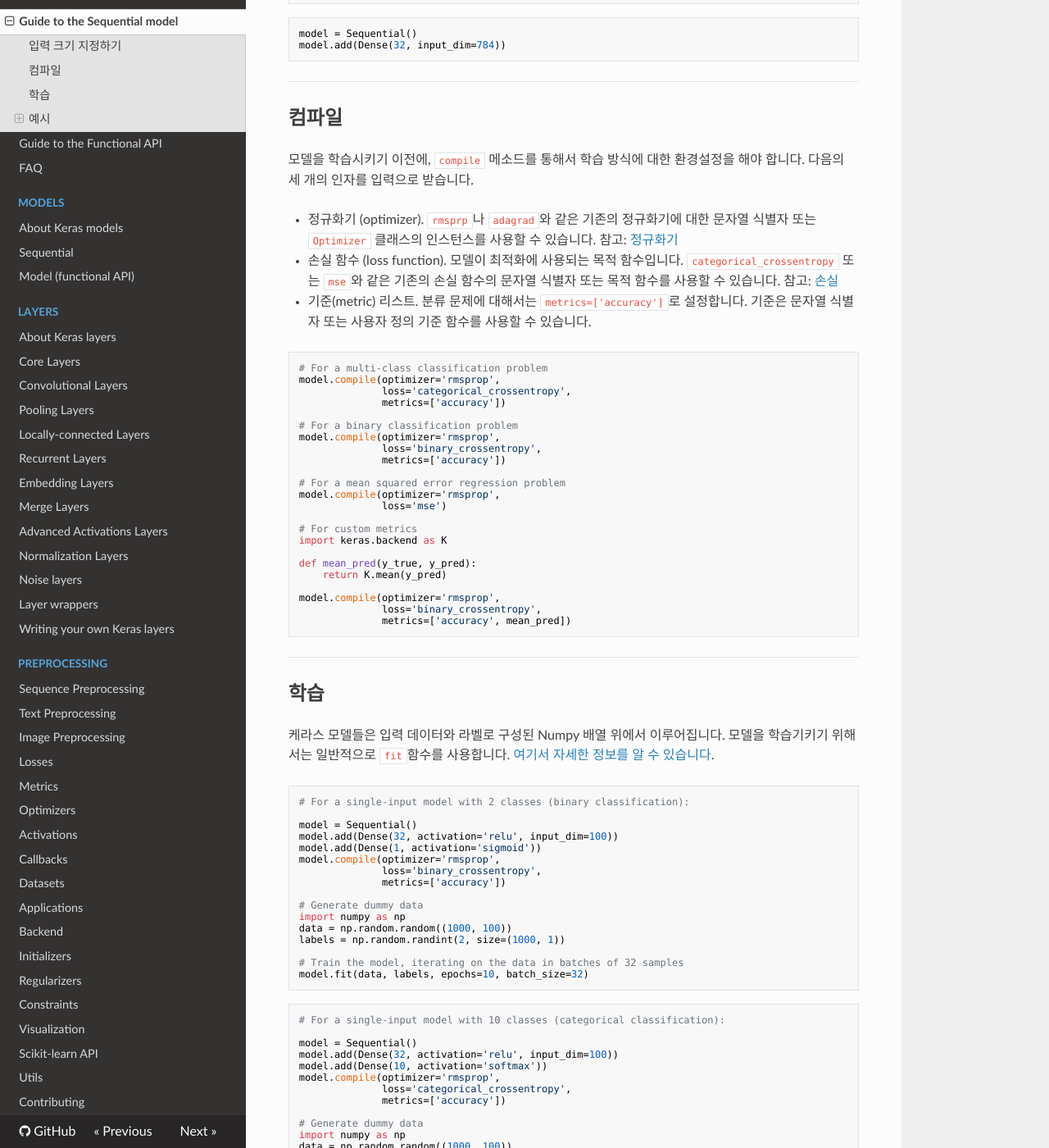
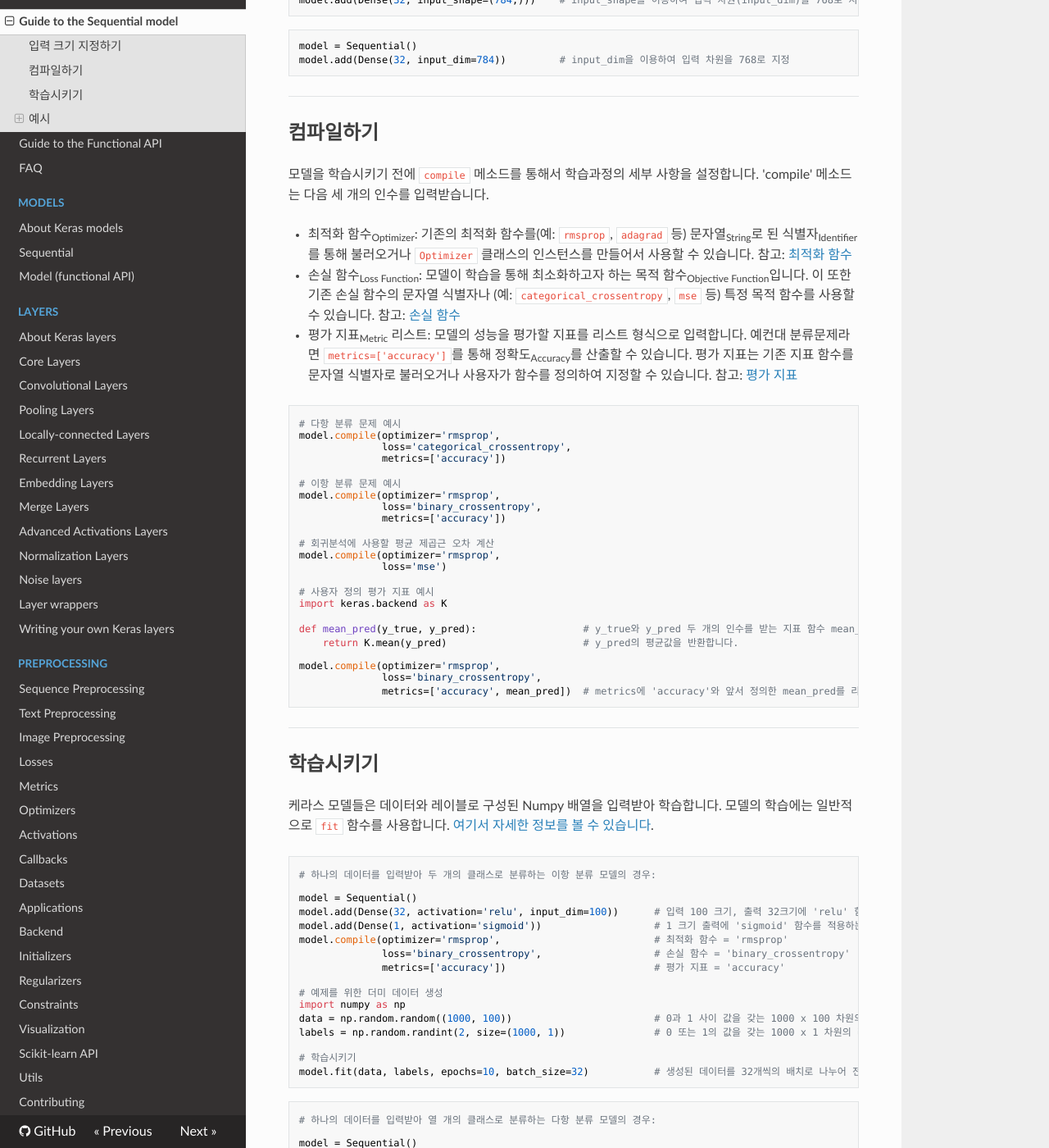
Before and after one commit to keras-team/keras-docs-ko, an MkDocs documentation site: the page built from sources/getting-started/sequential-model-guide.md, in a window 1280 px wide and 1400 px high, scrolled down 1250 px. Shown: the whole window at 82% size. Built offline with MkDocs 1.6.1, drawn with Linux system fonts in a browser that asks for light colours; nearby versions of some CDN libraries; some of the changed text lies outside the part shown.

Commit message:
re-translate the overall context of the document
용어, 표현, 오역을 수정하고, 이해를 돕기 위해 풀어쓰는 설명과 주석을 일부 추가함.

````diff
--- a/sources/getting-started/sequential-model-guide.md
+++ b/sources/getting-started/sequential-model-guide.md
@@ -10,14 +10,14 @@ from keras.layers import Dense, Activation      # Dense와 Activation 두 층
 
 # Sequential 생성자에 각 층을 순서대로 리스트[] 형식으로 입력하여 model이라는 이름의 모델을 만듭니다.
 model = Sequential([
-    Dense(32, input_shape=(784,)),
-    Activation('relu'),
-    Dense(10),
-    Activation('softmax'),
+    Dense(32, input_shape=(784,)),              # 784 차원의 입력을 받아 32 차원으로 출력하는 인공신경망 층입니다.
+    Activation('relu'),                         # 'relu' 활성화 함수를 적용하는 층입니다.
+    Dense(10),                                  # 입력을 10 차원로 출력하는 인공신경망 층입니다.
+    Activation('softmax'),                      # 'softmax' 활성화 함수를 적용하는 층입니다.
 ])
 ```
 
-각 층을 리스트 형식으로 입력하는 방법 외에도, `Sequential` 생성자로 만든 모델에 `.add()` 메소드<sub>Methods</sub>를 쓰면 손쉽게 새 층을 덧붙일 수 있습니다:
+각 층을 리스트 형식으로 입력하는 방법 외에도, `Sequential` 생성자로 만든 모델에 `.add()` 메소드<sub>Method</sub>를 쓰면 손쉽게 새 층을 덧붙일 수 있습니다:
 
 ```python
 model = Sequential()                    # 먼저 Sequential 생성자를 이용하여 빈 모델을 만들고,
@@ -29,102 +29,102 @@ model.add(Activation('relu'))           # Activation 층을 추가합니다.
 
 ## 입력 크기 지정하기
 
-각 모델은 어떤 크기<sub>Shape</sub>의 값이 입력될지 미리 알아야 합니다. 때문에 `Sequential` 모델의 첫 번째 층은 입력할 데이터의 크기 정보를 받습니다 (두 번째 이후 레이어들은 첫 번째 층의 입력 정보를 바탕으로 자동으로 크기를 추정합니다). 크기 정보는 다음과 같은 방법으로 입력할 수 있습니다:
+각 모델은 어떤 크기<sub>Shape</sub>의 값이 입력될지 미리 알아야 합니다. 때문에 `Sequential` 모델의 첫 번째 층은 입력할 데이터의 크기 정보를 받습니다 (이후의 레이어들은 첫 번째 층의 입력 정보를 바탕으로 자동으로 크기를 추정합니다). 크기 정보는 다음과 같은 방법으로 입력할 수 있습니다:
 
-- 첫 번째 층의 `input_shape` 인수에 크기를 입력하는 방법입니다. `input_shape` 인수는 입력 데이터의 각 차원별 크기를 나타내는 정수값들이 나열된 튜플<sub>Tuple</sub> 형식이며, 정수 대신 `None`을 쓸 경우 아직 정해지지 않은 양의 정수를 나타냅니다. 이때 배치<sub>Batch</sub> 차원은 `input_shape` 인수에 포함시키지 않습니다.
+- 첫 번째 층의 `input_shape` 인수<sub>Argument</sub>에 크기를 입력하는 방법입니다. `input_shape` 인수는 입력 데이터의 각 차원별 크기를 나타내는 정수값들이 나열된 튜플<sub>Tuple</sub> 형식이며, 정수 대신 `None`을 쓸 경우 아직 정해지지 않은 양의 정수를 나타냅니다. 이때 배치<sub>Batch</sub> 차원은 `input_shape` 인수에 포함시키지 않습니다.
 - `input_shape` 인수는 입력 값의 차원 크기와 시계열 입력의 길이를 포괄합니다. 따라서 `Dense`와 같이 2차원 처리를 하는 층의 경우 `input_shape` 대신에 입력 차원의 크기를 `input_dim` 인수를 통해서도 지정할 수 있으며, 시계열과 같이 3차원 처리를 하는 층은 입력 차원의 크기를 나타내는 `input_dim`과 시계열 길이를 나타내는 `input_length` 두 종류의 인수를 사용해서 각각 별도로 지정할 수 있습니다.
-- 배치 크기를 고정해야 하는 경우 `batch_size`로 크기를 정할 수 있습니다. (순환 신경망<sub>Recurrent Neural Network</sub>과 같이 현 시점의 입력 결과를 저장하여 다음 시점으로 넘기는 처리를 하는 경우 배치 크기 고정이 필요합니다.) 예를 들어, `batch_size=32`와 `input_shape=(6, 8)`을 층에 입력하면 이후의 모든 입력을 `(32, 6, 8)`의 형태로 기대하여 처리합니다.
+- 배치 크기를 고정해야 하는 경우 `batch_size`로 크기를 정할 수 있습니다. (순환 신경망<sub>Recurrent Neural Network</sub>과 같이 현 시점의 결과를 저장하여 다음 시점으로 넘기는 처리를 하는 경우 배치 크기 고정이 필요합니다.) 예를 들어, `batch_size=32`와 `input_shape=(6, 8)`을 층에 입력하면 이후의 모든 입력을 `(32, 6, 8)`의 형태로 기대하여 처리합니다.
 
 이에 따라, 아래의 두 코드는 완전히 동일하게 작동합니다.
 ```python
 model = Sequential()
-model.add(Dense(32, input_shape=(784,)))
+model.add(Dense(32, input_shape=(784,)))    # input_shape를 이용하여 입력 차원(input_dim)을 768로 지정
 ```
 ```python
 model = Sequential()
-model.add(Dense(32, input_dim=784))
+model.add(Dense(32, input_dim=784))         # input_dim을 이용하여 입력 차원을 768로 지정
 ```
 
 ----
 
-## 컴파일
+## 컴파일하기
 
-모델을 학습시키기 이전에, `compile` 메소드를 통해서 학습 방식에 대한 환경설정을 해야 합니다. 다음의 세 개의 인자를 입력으로 받습니다.
+모델을 학습시키기 전에 `compile` 메소드를 통해서 학습과정의 세부 사항을 설정합니다. 'compile' 메소드는 다음 세 개의 인수를 입력받습니다.
 
-- 정규화기 (optimizer). `rmsprp`나 `adagrad`와 같은 기존의 정규화기에 대한 문자열 식별자 또는 `Optimizer` 클래스의 인스턴스를 사용할 수 있습니다. 참고: [정규화기](/optimizers)
-- 손실 함수 (loss function). 모델이 최적화에 사용되는 목적 함수입니다. `categorical_crossentropy` 또는 `mse`와 같은 기존의 손실 함수의 문자열 식별자 또는 목적 함수를 사용할 수 있습니다. 참고: [손실](/losses)
-- 기준(metric) 리스트. 분류 문제에 대해서는 `metrics=['accuracy']`로 설정합니다. 기준은 문자열 식별자 또는 사용자 정의 기준 함수를 사용할 수 있습니다.
+- 최적화 함수<sub>Optimizer</sub>: 기존의 최적화 함수를(예: `rmsprop`, `adagrad` 등) 문자열<sub>String</sub>로 된 식별자<sub>Identifier</sub>를 통해 불러오거나 `Optimizer` 클래스의 인스턴스를 만들어서 사용할 수 있습니다. 참고: [최적화 함수](/optimizers)
+- 손실 함수<sub>Loss Function</sub>: 모델이 학습을 통해 최소화하고자 하는 목적 함수<sub>Objective Function</sub>입니다. 이 또한 기존 손실 함수의 문자열 식별자나 (예: `categorical_crossentropy`, `mse` 등) 특정 목적 함수를 사용할 수 있습니다. 참고: [손실 함수](/losses)
+- 평가 지표<sub>Metric</sub> 리스트: 모델의 성능을 평가할 지표를 리스트 형식으로 입력합니다. 예컨대 분류문제라면 `metrics=['accuracy']`를 통해 정확도<sub>Accuracy</sub>를 산출할 수 있습니다. 평가 지표는 기존 지표 함수를 문자열 식별자로 불러오거나 사용자가 함수를 정의하여 지정할 수 있습니다. 참고: [평가 지표](/metrics)
 
 ```python
-# For a multi-class classification problem
+# 다항 분류 문제 예시
 model.compile(optimizer='rmsprop',
               loss='categorical_crossentropy',
               metrics=['accuracy'])
 
-# For a binary classification problem
+# 이항 분류 문제 예시
 model.compile(optimizer='rmsprop',
               loss='binary_crossentropy',
               metrics=['accuracy'])
 
-# For a mean squared error regression problem
+# 회귀분석에 사용할 평균 제곱근 오차 계산
 model.compile(optimizer='rmsprop',
               loss='mse')
 
-# For custom metrics
+# 사용자 정의 평가 지표 예시
 import keras.backend as K
 
-def mean_pred(y_true, y_pred):
-    return K.mean(y_pred)
+def mean_pred(y_true, y_pred):                  # y_true와 y_pred 두 개의 인수를 받는 지표 함수 mean_pred를 정의합니다.
+    return K.mean(y_pred)                       # y_pred의 평균값을 반환합니다.
 
 model.compile(optimizer='rmsprop',
               loss='binary_crossentropy',
-              metrics=['accuracy', mean_pred])
+              metrics=['accuracy', mean_pred])  # metrics에 'accuracy'와 앞서 정의한 mean_pred를 리스트 형식으로 입력합니다.
 ```
 
 ----
 
-## 학습
+## 학습시키기
 
-케라스 모델들은 입력 데이터와 라벨로 구성된 Numpy 배열 위에서 이루어집니다. 모델을 학습기키기 위해서는 일반적으로 `fit`함수를 사용합니다. [여기서 자세한 정보를 알 수 있습니다](/models/sequential).
+케라스 모델들은 데이터와 레이블로 구성된 Numpy 배열을 입력받아 학습합니다. 모델의 학습에는 일반적으로 `fit` 함수를 사용합니다. [여기서 자세한 정보를 볼 수 있습니다](/models/sequential).
 
 ```python
-# For a single-input model with 2 classes (binary classification):
+# 하나의 데이터를 입력받아 두 개의 클래스로 분류하는 이항 분류 모델의 경우:
+
+model = Sequential()
+model.add(Dense(32, activation='relu', input_dim=100))      # 입력 100 크기, 출력 32크기에 'relu' 함수를 적용하는 인공신경망 층입니다.
+model.add(Dense(1, activation='sigmoid'))                   # 1 크기 출력에 'sigmoid' 함수를 적용하는 인공신경망 층입니다.
+model.compile(optimizer='rmsprop',                          # 최적화 함수 = 'rmsprop'
+              loss='binary_crossentropy',                   # 손실 함수 = 'binary_crossentropy'
+              metrics=['accuracy'])                         # 평가 지표 = 'accuracy'
+
+# 예제를 위한 더미 데이터 생성
+import numpy as np
+data = np.random.random((1000, 100))                        # 0과 1 사이 값을 갖는 1000 x 100 차원의 난수 행렬을 무작위로 생성합니다.
+labels = np.random.randint(2, size=(1000, 1))               # 0 또는 1의 값을 갖는 1000 x 1 차원의 레이블 행렬을 무작위로 생성합니다.
+
+# 학습시키기
+model.fit(data, labels, epochs=10, batch_size=32)           # 생성된 데이터를 32개씩의 배치로 나누어 전체를 총 10회 학습시킵니다.
+```
+
+```python
+# 하나의 데이터를 입력받아 열 개의 클래스로 분류하는 다항 분류 모델의 경우:
 
 model = Sequential()
 model.add(Dense(32, activation='relu', input_dim=100))
-model.add(Dense(1, activation='sigmoid'))
+model.add(Dense(10, activation='softmax'))                  # 10 크기 출력에 'sigmoid' 함수를 적용하는 인공신경망 층입니다.
 model.compile(optimizer='rmsprop',
-              loss='binary_crossentropy',
+              loss='categorical_crossentropy',              # 손실 함수 = 'categorical_crossentropy'
               metrics=['accuracy'])
 
-# Generate dummy data
+# 예제를 위한 더미 데이터 생성
 import numpy as np
 data = np.random.random((1000, 100))
-labels = np.random.randint(2, size=(1000, 1))
+labels = np.random.randint(10, size=(1000, 1))              # 0과 9사이 정수값을 갖는 100 x 1 차원 레이블 행렬을 무작위로 생성합니다.
 
-# Train the model, iterating on the data in batches of 32 samples
-model.fit(data, labels, epochs=10, batch_size=32)
-```
-
-```python
-# For a single-input model with 10 classes (categorical classification):
-
-model = Sequential()
-model.add(Dense(32, activation='relu', input_dim=100))
-model.add(Dense(10, activation='softmax'))
-model.compile(optimizer='rmsprop',
-              loss='categorical_crossentropy',
-              metrics=['accuracy'])
-
-# Generate dummy data
-import numpy as np
-data = np.random.random((1000, 100))
-labels = np.random.randint(10, size=(1000, 1))
-
-# Convert labels to categorical one-hot encoding
+# 레이블을 10개 클래스의 명목형 원-핫 인코딩 데이터로 변환
 one_hot_labels = keras.utils.to_categorical(labels, num_classes=10)
 
-# Train the model, iterating on the data in batches of 32 samples
+# 각 32개씩의 배치로 나누어 총 10회 학습
 model.fit(data, one_hot_labels, epochs=10, batch_size=32)
 ```
 
@@ -135,18 +135,18 @@ model.fit(data, one_hot_labels, epochs=10, batch_size=32)
 
 바로 실험해볼 수 있는 예시들입니다!
 
-[examples 폴더](https://github.com/keras-team/keras/tree/master/examples) 안에서 실제 데이터셋에 대한 예시 모델들을 볼 수 있습니다.
+[examples 폴더](https://github.com/keras-team/keras/tree/master/examples) 안에서 실제 데이터셋을 다루는 예제들을 볼 수 있습니다.
 
-- CIFAR10 소형 이미지 분류: 실시간 데이터 증강을 포함하는 합성곱 인공 신경망 (CNN)
-- IMDB 영화 감상 분류: 연속적인 문자에 대한 LSTM
-- Reuters newswires 주제 분류: 다계층 신경망 (MLP)
-- MNIST 손으로 쓴 숫자 이미지 분류: MLP & CNN
+- CIFAR10 소형 이미지 분류: 실시간 데이터 증강을 포함하는 합성곱 신경망<sub>Convolutional Neural Network</sub>
+- IMDB 영화 후기 감정 분류: 순서를 가진 문자열을 다루는 LSTM<sub>Long Short-Term Memory</sub> 모형
+- 로이터 뉴스<sub>Reuters Newswires</sub> 주제 분류: 다층 신경망<sub>Multilayer perceptron<sub> 모형
+- MNIST 손으로 쓴 숫자 이미지 분류: 다층 신경망과 합성곱 신경망
 - LSTM을 이용한 문자열 수준의 텍스트 생성기
 
 ...등등.
 
 
-### 다중 클레스 소프트맥스 분류를 위한 다계층 인공 신경망 (MLP) :
+### 다항 소프트맥스 분류<sub>Multi-class Softmax Classification</sub>를 위한 다층 신경망 (MLP):
 
 ```python
 import keras
@@ -154,7 +154,7 @@ from keras.models import Sequential
 from keras.layers import Dense, Dropout, Activation
 from keras.optimizers import SGD
 
-# Generate dummy data
+# 예제를 위한 더미 데이터 생성
 import numpy as np
 x_train = np.random.random((1000, 20))
 y_train = keras.utils.to_categorical(np.random.randint(10, size=(1000, 1)), num_classes=10)
@@ -183,14 +183,14 @@ score = model.evaluate(x_test, y_test, batch_size=128)
 ```
 
 
-### 이진 분류를 위한 MLP:
+### 이항 분류<sub>Binary Classification</sub>를 위한 다층 신경망 (MLP):
 
 ```python
 import numpy as np
 from keras.models import Sequential
 from keras.layers import Dense, Dropout
 
-# Generate dummy data
+# 예제를 위한 더미 데이터 생성
 x_train = np.random.random((1000, 20))
 y_train = np.random.randint(2, size=(1000, 1))
 x_test = np.random.random((100, 20))
@@ -214,7 +214,7 @@ score = model.evaluate(x_test, y_test, batch_size=128)
 ```
 
 
-### VGG 스타일 convnet:
+### VGG 유형의 합성곱 신경망:
 
 ```python
 import numpy as np
@@ -224,7 +224,7 @@ from keras.layers import Dense, Dropout, Flatten
 from keras.layers import Conv2D, MaxPooling2D
 from keras.optimizers import SGD
 
-# Generate dummy data
+# 예제를 위한 더미 데이터 생성
 x_train = np.random.random((100, 100, 100, 3))
 y_train = keras.utils.to_categorical(np.random.randint(10, size=(100, 1)), num_classes=10)
 x_test = np.random.random((20, 100, 100, 3))
@@ -256,7 +256,7 @@ score = model.evaluate(x_test, y_test, batch_size=32)
 ```
 
 
-### 시퀀스 분류를 위한 LSTM:
+### LSTM을 사용한 순서형<sub>Sequence</sub> 데이터의 분류:
 
 ```python
 from keras.models import Sequential
@@ -280,7 +280,7 @@ model.fit(x_train, y_train, batch_size=16, epochs=10)
 score = model.evaluate(x_test, y_test, batch_size=16)
 ```
 
-### 시퀀스 분류를 위한 1D 합성곱:
+### 1차원 합성곱<sub>1D Convolution</sub>을 활용한 순서형 데이터 분류:
 
 ```python
 from keras.models import Sequential
@@ -308,11 +308,11 @@ model.fit(x_train, y_train, batch_size=16, epochs=10)
 score = model.evaluate(x_test, y_test, batch_size=16)
 ```
 
-### 시퀀스 분류를 위한 축적형 LSTM
+### 순서형 데이터 분류를 위한 LSTM 층 쌓기
 
-보다 고수준의 한시적 표현(temporal representation)을 학습하기 위하여 3개의 LSTM 레이어를 연결하여 사용합니다.
+고차원의 시계열 요인들을 학습할 수 있도록 LSTM 층을 세 겹으로 쌓은 모델을 만듭니다.
 
-앞의 두 LSTM은 각각의 전체 출력 시퀀스를 반환하지만, 마지막 남은 LSTM은 출력 시퀀스의 마지막 단계만을 반환합니다. 결과적으로 한시적 차원(temporal dimension)을 생략하게 됩니다. 이를테면 입력 시퀀스를 하나의 벡터로 변환합니다.
+처음의 두 LSTM 층은 순서의 모든 지점에서 결과값을 출력합니다. 즉, 입력값의 순서 갯수와 출력값의 순서 갯수가 같습니다. 하지만 마지막 LSTM 층은 단 한 번 최종 시점에서만 결과를 출력합니다. 따라서 시계열 차원도 없어집니다. (길이를 가진 입력 시퀀스를 하나의 벡터로 변환하는 것과 같습니다.)
 
 <img src="https://keras.io/img/regular_stacked_lstm.png" alt="stacked LSTM" style="width: 300px;"/>
 
@@ -321,27 +321,27 @@ from keras.models import Sequential
 from keras.layers import LSTM, Dense
 import numpy as np
 
-data_dim = 16
-timesteps = 8
-num_classes = 10
+data_dim = 16                                       # 입력 데이터는 16 차원입니다.
+timesteps = 8                                       # 8개의 순서 시점을 갖습니다.
+num_classes = 10                                    # 목표 클래스는 10개 입니다.
 
-# expected input data shape: (batch_size, timesteps, data_dim)
+# 입력 데이터의 크기: (batch_size, timesteps, data_dim)
 model = Sequential()
 model.add(LSTM(32, return_sequences=True,
-               input_shape=(timesteps, data_dim)))  # returns a sequence of vectors of dimension 32
-model.add(LSTM(32, return_sequences=True))  # returns a sequence of vectors of dimension 32
-model.add(LSTM(32))  # return a single vector of dimension 32
+               input_shape=(timesteps, data_dim)))  # 32 차원의 순서형 벡터를 반환합니다.
+model.add(LSTM(32, return_sequences=True))          # 32 차원의 순서형 벡터를 반환합니다.
+model.add(LSTM(32))                                 # 32 차원의 단일 벡터를 반환합니다.
 model.add(Dense(10, activation='softmax'))
 
 model.compile(loss='categorical_crossentropy',
               optimizer='rmsprop',
               metrics=['accuracy'])
 
-# Generate dummy training data
+# 예제를 위한 더미 훈련 데이터 생성
 x_train = np.random.random((1000, timesteps, data_dim))
 y_train = np.random.random((1000, num_classes))
 
-# Generate dummy validation data
+# 예제를 위한 더미 검증 데이터 생성
 x_val = np.random.random((100, timesteps, data_dim))
 y_val = np.random.random((100, num_classes))
 
@@ -351,10 +351,11 @@ model.fit(x_train, y_train,
 ```
 
 
-### 축적형 렌더링 LSTM
+### 층을 쌓으면서, 저장한 상태를 다음 입력으로 넘기는<sub>Stateful</sub> LSTM 모델
 
-축적형 순환 신경망(stateful recurrent model)은 배치 샘플을 처리한 후의 내부 상태를 다음 배치 샘플에 대한 초기 상태로 재사용합니다. 이를 통해서 계산 복잡도가 지나치게 높지 않게끔 유지하면서 보다 긴 시퀀스를 처리할 수 있도록 합니다.
-[FAQ에서 축적형 LSTM에 대한 정보를 더 보실 수 있습니다.](/getting-started/faq/#how-can-i-use-stateful-rnns)
+상태 저장 순환 신경망<sub>Stateful Recurrent Model</sub>은 입력된 배치를 처리하여 얻은 내부 상태(메모리)를 다음 배치의 초기 상태로 재사용합니다. 이를 통해서 계산 복잡도가 지나치게 높지 않게끔 유지하면서 보다 긴 시퀀스를 처리할 수 있도록 합니다. (예를 들어, 하나의 매우 긴 시계열을 보다 짧은 시계열 길이로 쪼갠 뒤 연속된 배치로 바꾸어 처리하는 경우를 생각해볼 수 있습니다. 이 경우 상태 저장 옵션은 이전 배치의 결과를 다음 배치로 연결해주기 때문에 서로 다른 배치가 마치 하나의 시계열로 이어진 것과 같은 효과를 냅니다.)
+
+[FAQ에서 상태 저장 순환 신경망에 대한 정보를 더 보실 수 있습니다.](/getting-started/faq/#how-can-i-use-stateful-rnns)
 
 ```python
 from keras.models import Sequential
@@ -366,9 +367,11 @@ timesteps = 8
 num_classes = 10
 batch_size = 32
 
-# Expected input batch shape: (batch_size, timesteps, data_dim)
-# Note that we have to provide the full batch_input_shape since the network is stateful.
-# the sample of index i in batch k is the follow-up for the sample i in batch k-1.
+# 입력 데이터의 크기: (batch_size, timesteps, data_dim)
+# 상태 저장을 활용하기 위해서는 모든 배치의 크기가 같아야 합니다.
+# 이 경우 input_shape 인수 대신, 배치 크기까지 함께 명시한 batch_input_shape 인수를 사용합니다.
+# k번째 배치의 i번째 표본은 k-1번째 배치의 i번째 표본으로부터 상태를 이어받습니다.
+
 model = Sequential()
 model.add(LSTM(32, return_sequences=True, stateful=True,
                batch_input_shape=(batch_size, timesteps, data_dim)))
@@ -380,11 +383,11 @@ model.compile(loss='categorical_crossentropy',
               optimizer='rmsprop',
               metrics=['accuracy'])
 
-# Generate dummy training data
+# 예제를 위한 더미 훈련 데이터 생성
 x_train = np.random.random((batch_size * 10, timesteps, data_dim))
 y_train = np.random.random((batch_size * 10, num_classes))
 
-# Generate dummy validation data
+# 예제를 위한 더미 검증 데이터 생성
 x_val = np.random.random((batch_size * 3, timesteps, data_dim))
 y_val = np.random.random((batch_size * 3, num_classes))
 
````
